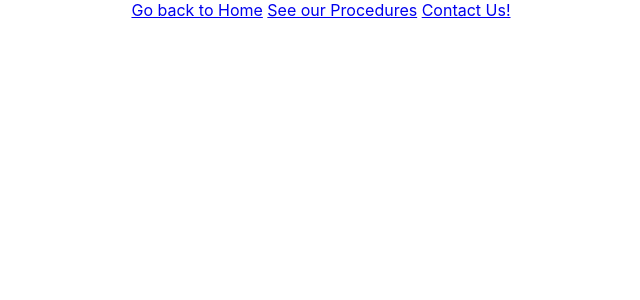
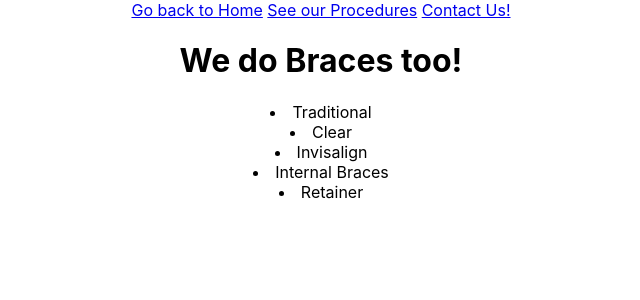
Before and after one commit to imjchiang/react-router, a React (Create React App) app: page /ortho in a window 1280 px wide. Shown: the top 300 px of the page, without its empty margins (319-959 px from the left). Built offline with nearby package versions, Linux system fonts and the light colour scheme.

Commit message:
[Ortho] add ortho component

```diff
--- a/src/App.js
+++ b/src/App.js
@@ -13,10 +13,12 @@ import Home from "./Home";
 import Procedures from "./Procedures";
 import Contact from "./Contact";
 import WidgetShow from './WidgetShow';
+import Ortho from "./Ortho"
 
 function App()
 {
   const procedures = ["Deep Cleaning", "Oral Surgery", "Root Canal", "Crown", "Implants", "Fillings"];
+  const braces = ["Traditional", "Clear", "Invisalign", "Internal Braces", "Retainer"];
 
   return (
     <Router>
@@ -30,6 +32,10 @@ function App()
         <Route path="/procedures" render={() => <Procedures procedures={procedures} />} />
         <Route path="/contact" component={Contact} />
         <Route path="/widgets/:id" render={(props) => <WidgetShow procedures={procedures} {...props} />} />
+
+        <Route path="/ortho" render={() => <Ortho braces={braces} />} />
+        <Route path="/contact" component={Contact} />
+        <Route path="/widgets/:id" render={(props) => <WidgetShow procedures={procedures} {...props} />} />
       </div>
     </Router>
   );
--- /dev/null
+++ b/src/Ortho.js
@@ -0,0 +1,21 @@
+import React, {Component} from "react";
+
+class Ortho extends Component
+{
+    render()
+    {
+        const allBraces = this.props.braces.map((b, idx) =>
+        {
+            return <li key={idx}>{b}</li>
+        });
+
+        return(
+            <div>
+                <h1>We do Braces too!</h1>
+                {allBraces}
+            </div>
+        );
+    }
+}
+
+export default Ortho;
```
